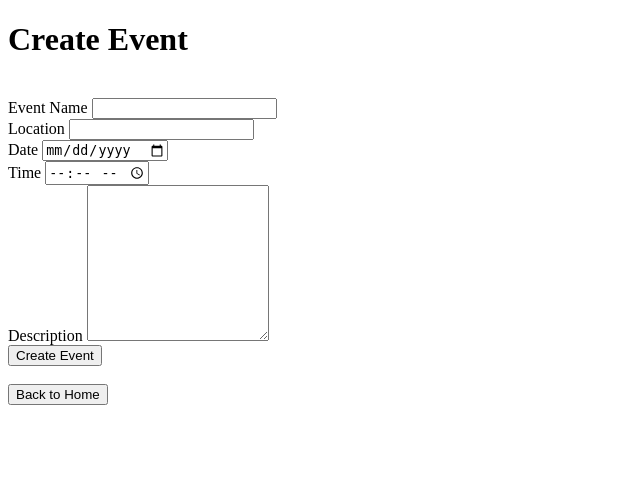
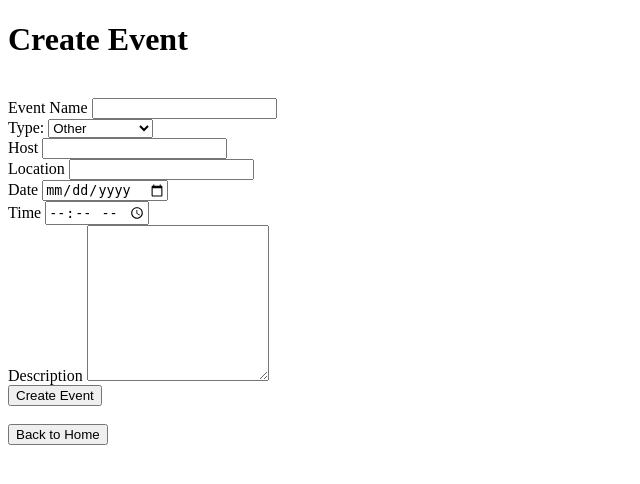
Before and after one commit to maxcka/hackathon_flask, a Flask app: page /create in a window 1280 px wide. Shown: the top 484 px of the page, without its empty margins (0-640 px from the left). Run offline with Flask 3, Linux system fonts and the light colour scheme.

Commit message:
front end

```diff
--- a/main.py
+++ b/main.py
@@ -7,6 +7,14 @@ def index():
     title = 'My Flask App'
     name = 'Home'
     return render_template('home.html', title=title, name=name)
+
+@app.route('/filter_by_date', methods=['GET'])
+def filter_by_date():
+    start_date = request.args.get('start_date')
+    end_date = request.args.get('end_date')
+    filtered_data = query.filter(MyModel.date >= start_date, MyModel.date <= end_date).all()
+    return render_template('events.html', data=data)
+
 
 @app.route('/events')
 def events():
@@ -30,6 +38,8 @@ def create():
 @app.route('/process_event', methods=['POST'])
 def process_event():
     title = request.form['title']
+    event_type = request.form['type']
+    host = request.form['host']
     location = request.form['location']
     date = request.form['date']
     time = request.form['time']
@@ -41,57 +51,9 @@ def process_event():
         prev_name = prev_title
         return render_template('create.html', title=prev_title, name=name, error=error)
 
-    #new_event = FUNCTION(title=title, location=location,\
-    #                    date=date, time=time, description=description)
-    #db.session.add(new_event)
-    #db.session.commit()
-
     # redirect after submission
     return render_template('thanks.html', title=title, location=location, date=date, time=time)
 
 
 if __name__ == '__main__':
     app.run()
-#from flask import Flask
-#
-#app = Flask(__name__)
-#
-#@app.route("/")
-#def hello_world():
-#    return "<p>Hello, World!</p>"
-#
-#@app.route("/search")
-#def search(request):
-#    locations = request.args.get('location')
-#    if (locations == None):
-#        locations = ["The Hill", "Campus", "Off-Campus", "Bruinwalk"]
-#    types = request.args.get('type')
-#    if (types == None):
-#        types= ["Social Event", "Club Event", "Fundraiser", "Free Food", "Other"]
-#
-#    from datetime import date, timedelta, time
-#    startDate = request.args.get('startDate')
-#    if(startDate == None):
-#        startDate = date.today()
-#    endDate = request.args.get('endDate')
-#    if(endDate == None):
-#        endDate = startDate + timedelta(days=10)
-#    delta = timedelta(days=1)
-#    dates = []
-#    while startDate <=endDate:
-#        dates.append(startDate)
-#        startDate += delta
-#
-#    #startTime = request.args.get('startTime')
-#    #if(startTime == None):
-#    #    startTime = datetime.time(0,0,0)
-#    # endTime = request.args.get('endTime')
-#    # if(endTime == None):
-#    #     endTime = datetime.time(23,59,59)
-#
-#    events = [] #list of json items - needs to be edited once database has been created
-#    filtered = []
-#    for event in events:
-#        if (event.location in locations and event.type in types and event.date in dates):
-#            filtered.append(event)
-#    return filtered
--- a/templates/create.html
+++ b/templates/create.html
@@ -5,6 +5,18 @@
     <div class="form-group">
       <label for="title">Event Name</label>
       <input type="text" class="form-control" id="title" name="title" required>
+    </div>
+    <div class="form-group">
+      <label for="dropdown">Type:</label>
+      <select id="dropdown" name="dropdown">
+        <option value="option1">Party</option>
+        <option value="option2">Entertainment</option>
+        <option value="option3" selected>Other</option>
+      </select>
+    </div>
+    <div class="form-group">
+      <label for="host">Host</label>
+      <input type="text" class="form-control" id="host" name="host" required>
     </div>
     <div class="form-group">
         <label for="location">Location</label>
--- a/templates/home.html
+++ b/templates/home.html
@@ -6,5 +6,8 @@
   <body>
     <h1>Welcome to {{ name }}!</h1>
     <button onclick="location.href='{{ url_for('events') }}'">Search for events</button>
+    <br>
+    <br>
+    <button onclick="location.href='{{ url_for('create') }}'">Create an event</button>
   </body>
 </html>
--- a/templates/search.html
+++ b/templates/search.html
@@ -7,6 +7,5 @@
     <h1>Welcome to {{ name }}!</h1>
     <p>Query Results for {{ query }}</p>
     <button onclick="location.href='{{ url_for('index') }}'">Back to Home</button>
-    </form>
   </body>
 </html>
```
Also changed, not shown: templates/events.html (+9 -0 lines), templates/thanks.html (+5 -3 lines).
